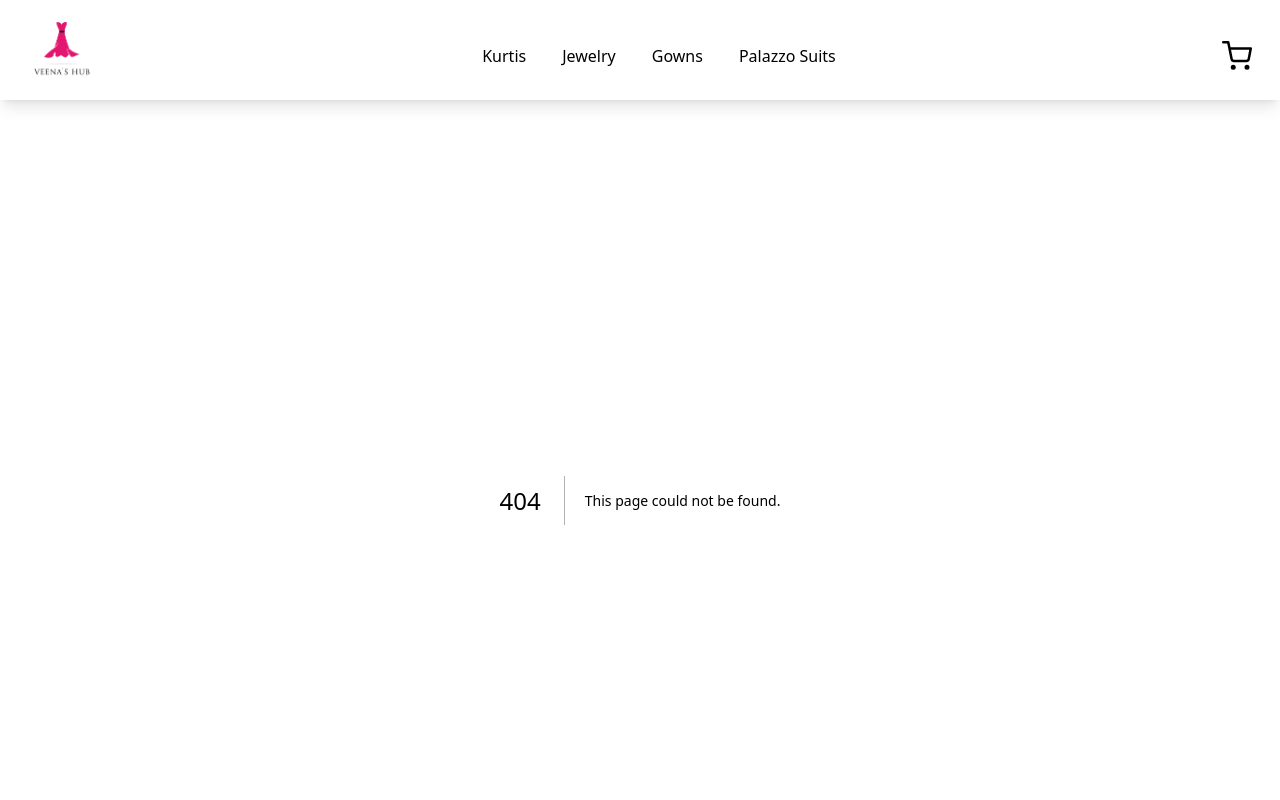
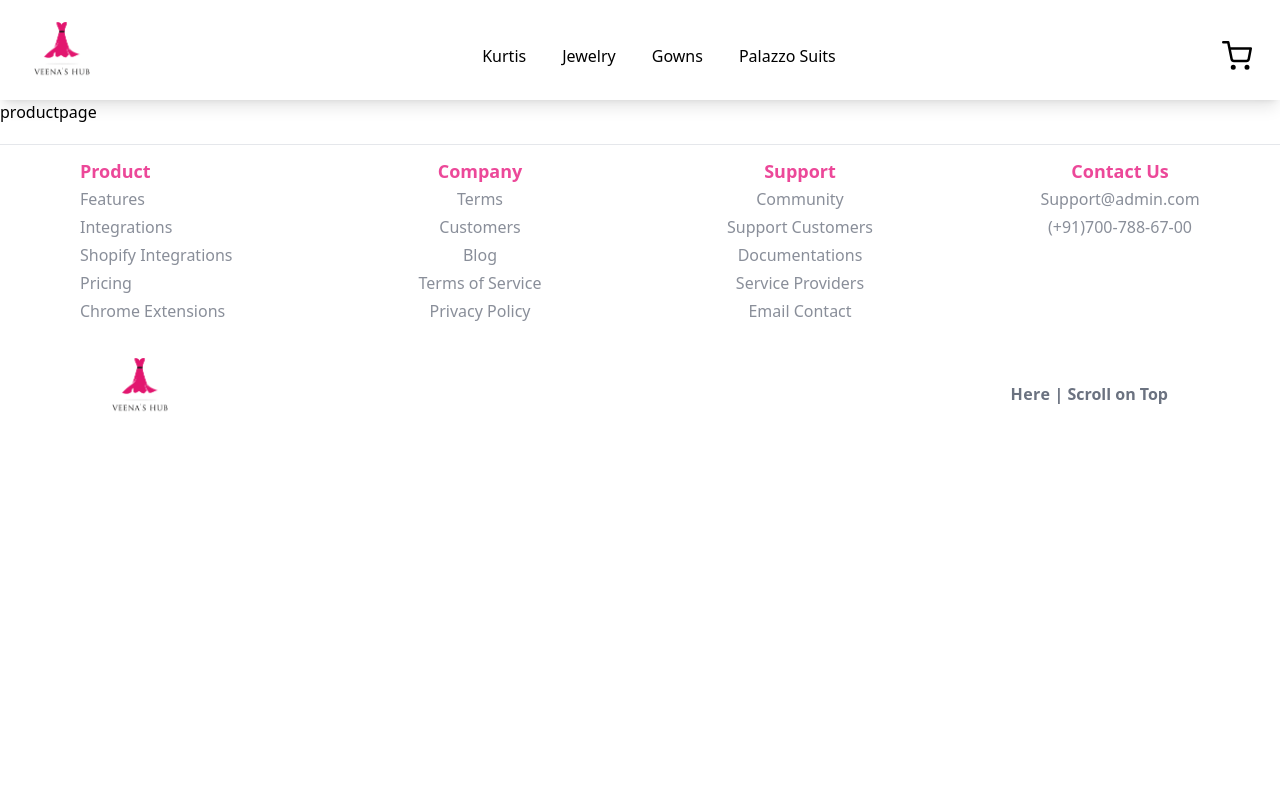
Before and after one commit to tejas1530/next-ecommerce, a Next.js app: page /productpage in a window 1280 px wide. Before the commit this address had no page. Shown: the top 800 px of the page. Built offline with nearby package versions, Linux system fonts and the light colour scheme.

Commit message:
" productpage "

```diff
--- /dev/null
+++ b/pages/productpage.tsx
@@ -0,0 +1,11 @@
+import React from 'react'
+
+type Props = {}
+
+const productpage = (props: Props) => {
+  return (
+    <div>productpage</div>
+  )
+}
+
+export default productpage
```
